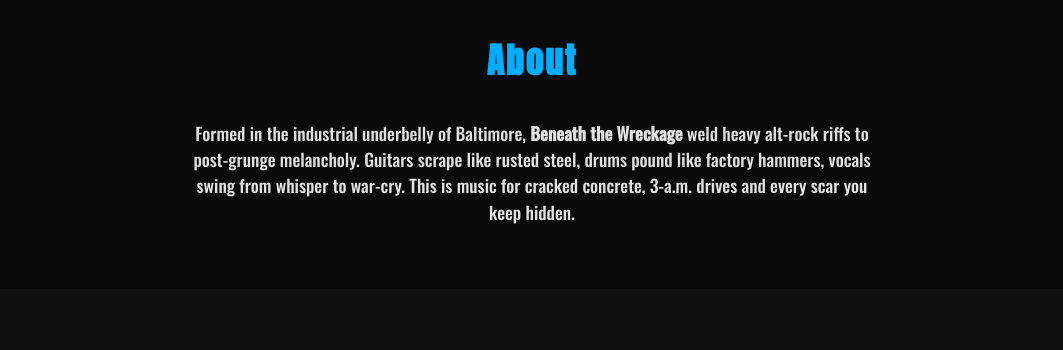
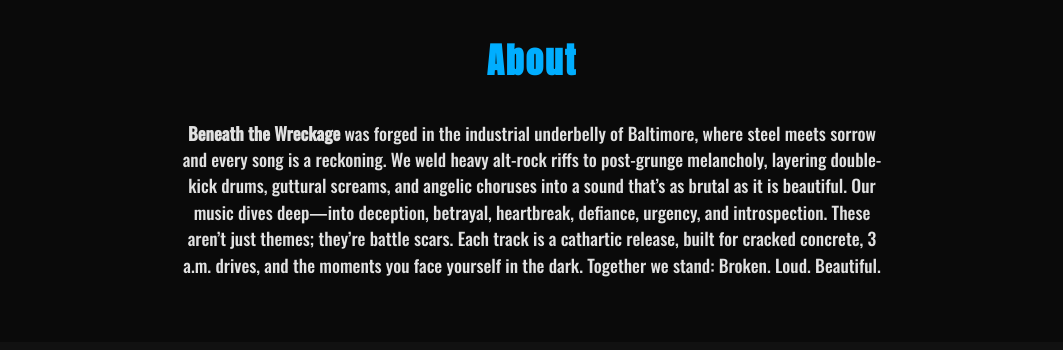
Before and after one commit to jsmith94iv/beneath-the-wreckage, a plain HTML site: page index.html in a window 1280 px wide. Shown: the part 1820-2170 px from the top of the page, without its empty margins (108-1171 px from the left). Drawn offline with nearby package versions, Linux system fonts and the light colour scheme.

Commit message:
Update index.html

```diff
--- a/index.html
+++ b/index.html
@@ -99,10 +99,9 @@
   <section id="about"><div class="wrap">
     <h2>About</h2>
     <p style="max-width:700px;margin:0 auto;text-align:center;font-size:1.1rem">
-      Formed in the industrial underbelly of Baltimore, <strong>Beneath the Wreckage</strong> weld
-      heavy alt-rock riffs to post-grunge melancholy. Guitars scrape like rusted steel, drums pound
-      like factory hammers, vocals swing from whisper to war-cry. This is music for cracked concrete,
-      3-a.m. drives and every scar you keep hidden.
+     <strong>Beneath the Wreckage</strong> was forged in the industrial underbelly of Baltimore, where steel meets sorrow and every song is a reckoning. We weld heavy alt-rock riffs to post-grunge melancholy, layering double-kick drums, guttural screams, and angelic choruses into a sound that’s as brutal as it is beautiful.
+
+Our music dives deep—into deception, betrayal, heartbreak, defiance, urgency, and introspection. These aren’t just themes; they’re battle scars. Each track is a cathartic release, built for cracked concrete, 3 a.m. drives, and the moments you face yourself in the dark. Together we stand: Broken. Loud. Beautiful.
     </p>
   </div></section>
 
```
